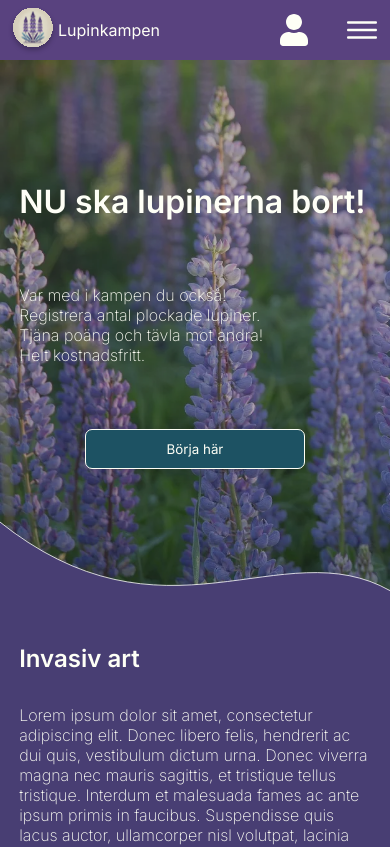
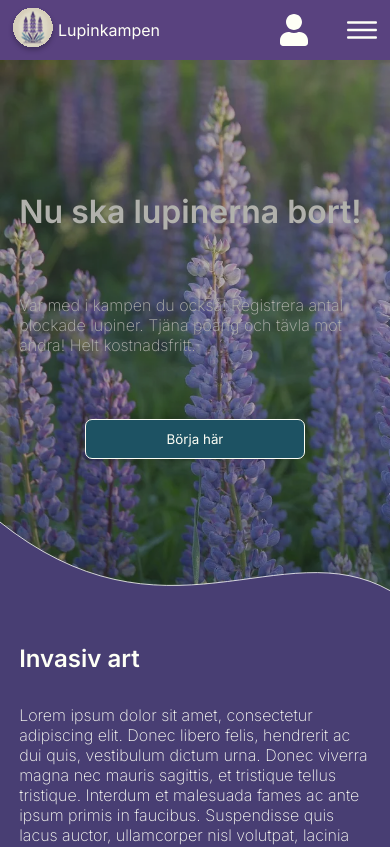
Before and after one commit to CarolineVarsaga/lupinkampen, a React (Vite) app in the folder client/: page /#/ in a window 390 px wide. Shown: the top 847 px of the page. Built offline with nearby package versions, Linux system fonts and the light colour scheme.

Commit message:
📱 responsive design

```diff
--- a/client/src/styles/components/home/_hero-section.scss
+++ b/client/src/styles/components/home/_hero-section.scss
@@ -26,6 +26,10 @@
     z-index: 1;
   }
 
+  .hero-texts-container {
+    @include flex-center-start;
+    gap: 2rem;
+
     .hero-heading {
       position: relative;
       z-index: 1;
@@ -33,12 +37,24 @@
       .word-to-uppercase {
         text-transform: uppercase;
       }
+
+      @include lg {
+        @include heading(4rem)
+      }
     }
 
     .hero-text {
       position: relative;
       z-index: 1;
       max-width: 260px;
+      font-weight: 300;
+
+      @include lg {
+        @include heading(1.2rem, 300);
+        max-width: 300px;
+      }
+
+    }
   }
 
   .begin-button {
@@ -47,9 +63,10 @@
 
   @include md {
     @include flex-center;
+    min-height: 85vh;
   }
 
   @include xl {
-    @include padding-left-right(4rem, 4rem);
+    @include padding-left-right(10rem, 10rem);
   }
 }
```
Lines whose indentation alone changed are shown as unchanged.
